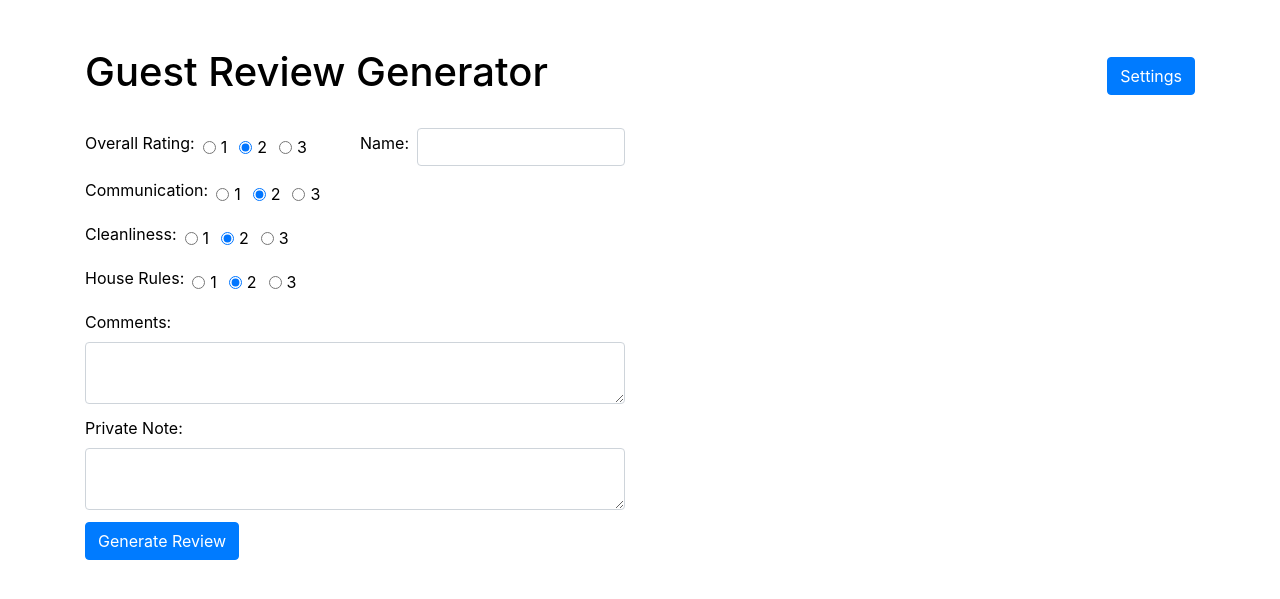
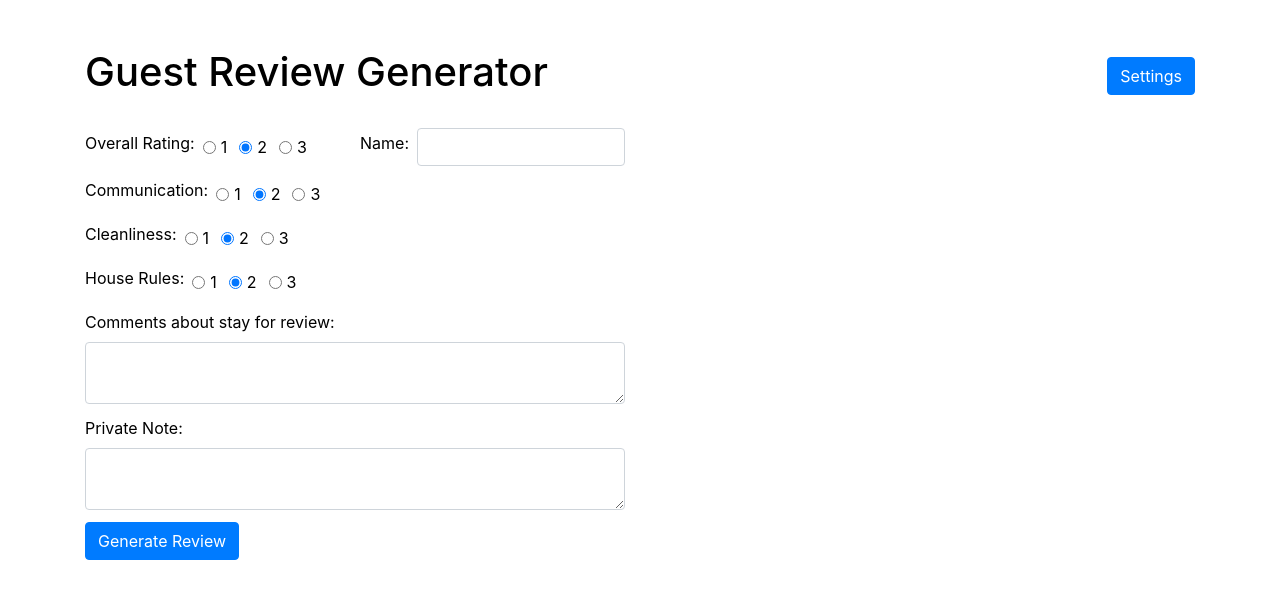
Before and after one commit to gitayam/airbnb-reviews, a Flask app: template templates/index.html in a window 1280 px wide. Shown: the top 599 px of the page. Run offline with Flask 3, Linux system fonts and the light colour scheme; the template is opened without the code that fills it, so the values that code supplies are empty; some libraries are stand-ins or nearby versions.

Commit message:
expanded on the comments label

```diff
--- a/templates/index.html
+++ b/templates/index.html
@@ -133,7 +133,7 @@
                     </div>
 
                     <div class="form-group">
-                        <label for="comments">Comments:</label>
+                        <label for="comments">Comments about stay for review:</label>
                         <textarea class="form-control" id="comments" name="comments">{{ request.form.get('comments', '') }}</textarea>
                     </div>
 
```
